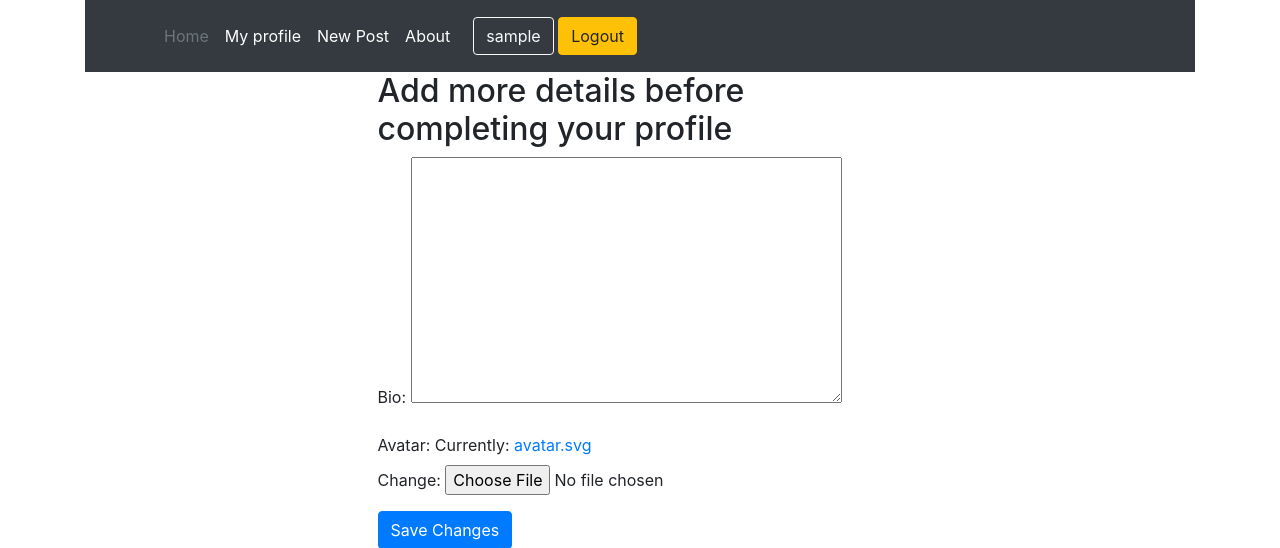
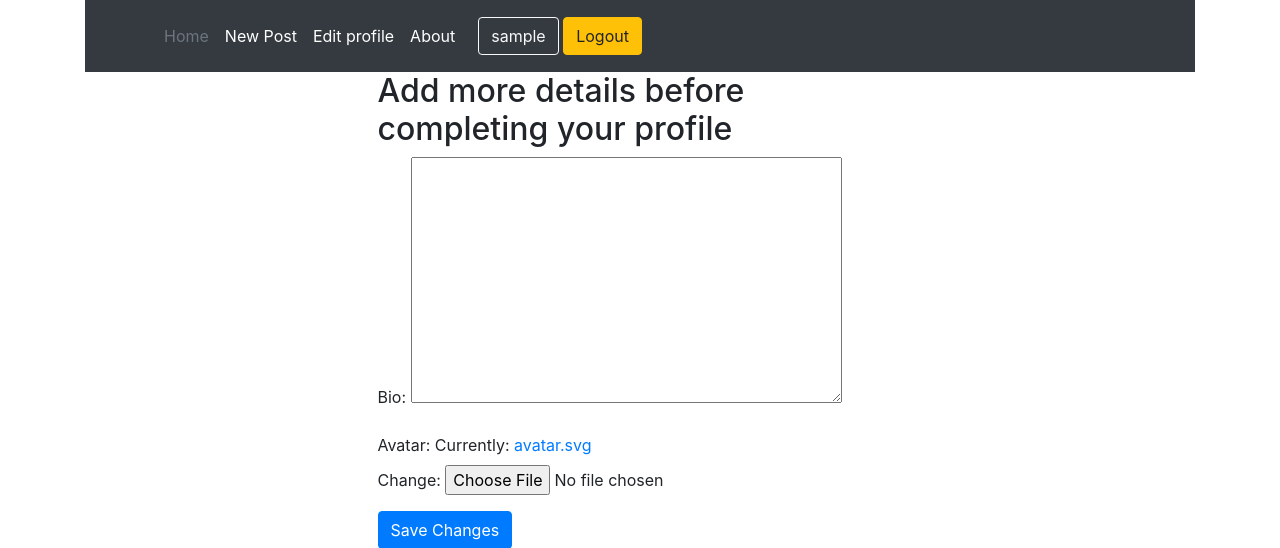
Before and after one commit to ValeriyFromUA/catAPP, a Django app: page /edit_profile/1/ in a window 1280 px wide. Shown: the top 548 px of the page. Run offline with Django 4.2, Linux system fonts and the light colour scheme; the visitor is signed in with stand-in values (Sample User, id 1); data comes from the database, SQL or seed files in the repository; parts of the project's set-up code (start-up, migrations or seed data) failed here and were passed over; some libraries are stand-ins or nearby versions.

Commit message:
added profile editing button and delete_post method, next step: refractor html code and styles

```diff
--- a/my_app/catapp/templates/base.html
+++ b/my_app/catapp/templates/base.html
@@ -21,9 +21,12 @@
 
             {% if user.is_authenticated %}
             <li><a href="/home/" class="nav-link px-2 text-secondary">Home</a></li>
-          <li><a href="/profile/{{request.user.id}}" class="nav-link px-2 text-white">My profile</a></li>
           <li><a href="/new_post" class="nav-link px-2 text-white">New Post</a></li>
+            {% if 'profile/' in request.path and request.path %}
+            <li><a href="/edit_profile/{{request.user.id}}" class="nav-link px-2 text-white">Edit profile</a></li>
             {% endif %}
+            {% endif %}
+
           <li><a href="/about" class="nav-link px-2 text-white">About</a></li>
         </ul>
 
```
